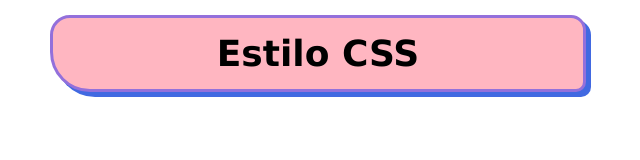
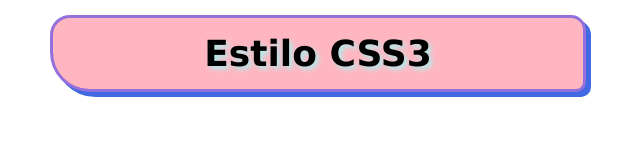
Before and after one commit to IvanSanDeep/myRepository, a plain HTML site: page index3.html in a window 1280 px wide. Shown: the whole page, without its empty margins (322-962 px from the left). Drawn offline with Linux system fonts and the light colour scheme.

Commit message:
cambios 13 de Julio

```diff
--- a/index3.html
+++ b/index3.html
@@ -20,6 +20,7 @@
 
         #titulo {
             font: bold 36px Verdana;
+            text-shadow: paleturquoise 3px 3px 5px;
         }
     </style>
 
@@ -27,7 +28,7 @@
 
 <body>
     <header id="principal">
-        <span id="titulo">Estilo CSS</span>
+        <span id="titulo">Estilo CSS3</span>
     </header>
 
 </body>
```
Also changed, not shown: locations.txt.
